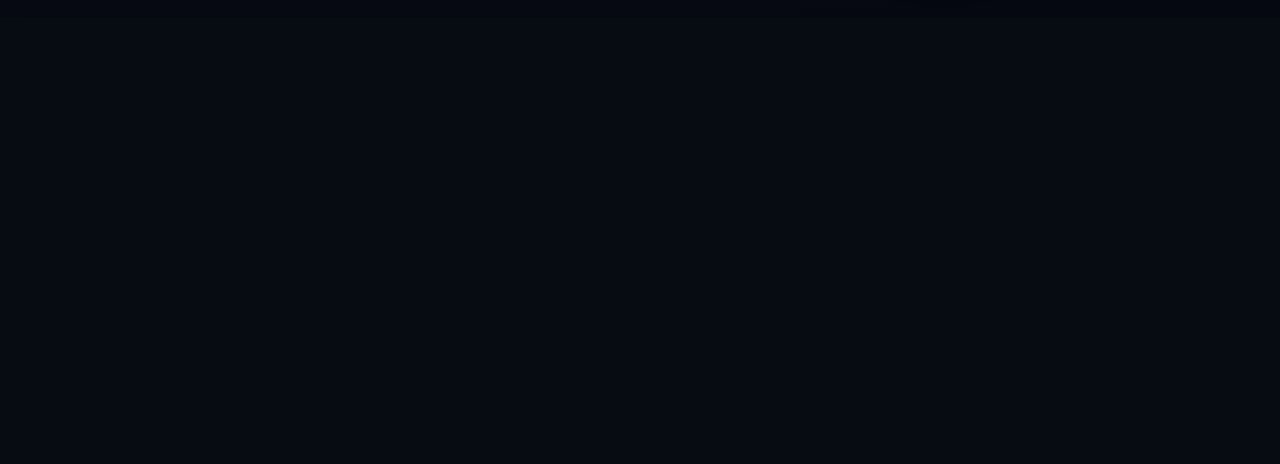
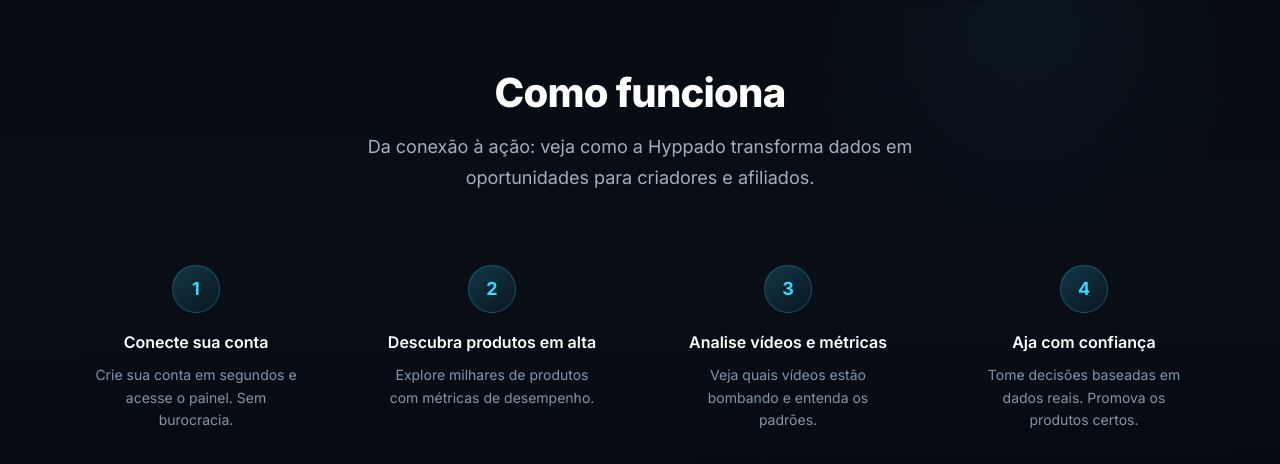
Before and after one commit to programistica/hyppado, a Next.js app: page / in a window 1280 px wide. Shown: the part 782-1246 px from the top of the page. Before the commit the page ends 800 px from the top, so only its background shows below. Built offline with nearby package versions, Linux system fonts and the light colour scheme.

Commit message:
feat(home): add Como funciona section with anchor scroll
- Add Como funciona section with 4 steps on homepage
- Update navbar to use smooth scroll for anchor links
- Remove /como-funciona separate page route
- Remove unused plans.ts data file
- Navbar now scrolls to #como-funciona section on home

```diff
--- a/app/page.tsx
+++ b/app/page.tsx
@@ -1,6 +1,7 @@
 "use client";
 
 import { useState } from "react";
+import { usePathname } from "next/navigation";
 import Image from "next/image";
 import {
   Box,
@@ -334,12 +335,22 @@
                     key={label}
                     href={href}
                     underline="none"
+                    onClick={(e) => {
+                      if (href.startsWith("#")) {
+                        e.preventDefault();
+                        document.getElementById(href.slice(1))?.scrollIntoView({
+                          behavior: "smooth",
+                          block: "start",
+                        });
+                      }
+                    }}
                     sx={{
                       fontSize: "0.875rem",
                       fontWeight: 500,
                       color: "#9AA8B8",
                       whiteSpace: "nowrap",
                       transition: "color 0.2s ease",
+                      cursor: "pointer",
                       "&:hover": {
                         color: "#fff",
                       },
@@ -409,7 +420,20 @@
                   <ListItemButton
                     component="a"
                     href={href}
-                    onClick={handleDrawerToggle}
+                    onClick={(e: React.MouseEvent) => {
+                      handleDrawerToggle();
+                      if (href.startsWith("#")) {
+                        e.preventDefault();
+                        setTimeout(() => {
+                          document
+                            .getElementById(href.slice(1))
+                            ?.scrollIntoView({
+                              behavior: "smooth",
+                              block: "start",
+                            });
+                        }, 300);
+                      }
+                    }}
                     sx={{
                       py: 1.5,
                       "&:hover": { background: "rgba(57,213,255,0.08)" },
@@ -596,6 +620,131 @@
             </Grid>
           </Container>
         </Box>
+
+        {/* ==================== COMO FUNCIONA SECTION ==================== */}
+        <Box
+          id="como-funciona"
+          component="section"
+          sx={{
+            py: { xs: 10, md: 14 },
+            background:
+              "linear-gradient(180deg, transparent 0%, rgba(13, 21, 32, 0.4) 50%, transparent 100%)",
+          }}
+        >
+          <Container maxWidth="lg">
+            <Typography
+              component="h2"
+              sx={{
+                fontSize: { xs: "1.75rem", sm: "2rem", md: "2.5rem" },
+                fontWeight: 800,
+                lineHeight: 1.15,
+                letterSpacing: "-0.02em",
+                color: "#fff",
+                textAlign: "center",
+                mb: 2,
+              }}
+            >
+              Como funciona
+            </Typography>
+            <Typography
+              sx={{
+                fontSize: { xs: "1rem", md: "1.125rem" },
+                color: "#A0B0C0",
+                textAlign: "center",
+                maxWidth: 560,
+                mx: "auto",
+                mb: 6,
+              }}
+            >
+              Da conexão à ação: veja como a Hyppado transforma dados em
+              oportunidades para criadores e afiliados.
+            </Typography>
+
+            <Grid container spacing={4} justifyContent="center">
+              {[
+                {
+                  step: "1",
+                  title: "Conecte sua conta",
+                  description:
+                    "Crie sua conta em segundos e acesse o painel. Sem burocracia.",
+                },
+                {
+                  step: "2",
+                  title: "Descubra produtos em alta",
+                  description:
+                    "Explore milhares de produtos com métricas de desempenho.",
+                },
+                {
+                  step: "3",
+                  title: "Analise vídeos e métricas",
+                  description:
+                    "Veja quais vídeos estão bombando e entenda os padrões.",
+                },
+                {
+                  step: "4",
+                  title: "Aja com confiança",
+                  description:
+                    "Tome decisões baseadas em dados reais. Promova os produtos certos.",
+                },
+              ].map((item) => (
+                <Grid item xs={12} sm={6} md={3} key={item.step}>
+                  <Box
+                    sx={{
+                      textAlign: "center",
+                      p: 3,
+                    }}
+                  >
+                    <Box
+                      sx={{
+                        width: 48,
+                        height: 48,
+                        borderRadius: "50%",
+                        background:
+                          "linear-gradient(135deg, rgba(57, 213, 255, 0.2) 0%, rgba(57, 213, 255, 0.05) 100%)",
+                        border: "1px solid rgba(57, 213, 255, 0.25)",
+                        display: "flex",
+                        alignItems: "center",
+                        justifyContent: "center",
+                        mx: "auto",
+                        mb: 2,
+                      }}
+                    >
+                      <Typography
+                        sx={{
+                          fontSize: "1.125rem",
+                          fontWeight: 700,
+                          color: "#39D5FF",
+                        }}
+                      >
+                        {item.step}
+                      </Typography>
+                    </Box>
+                    <Typography
+                      component="h3"
+                      sx={{
+                        fontSize: "1rem",
+                        fontWeight: 600,
+                        color: "#fff",
+                        mb: 1,
+                      }}
+                    >
+                      {item.title}
+                    </Typography>
+                    <Typography
+                      sx={{
+                        fontSize: "0.875rem",
+                        color: "#8595A5",
+                        lineHeight: 1.6,
+                      }}
+                    >
+                      {item.description}
+                    </Typography>
+                  </Box>
+                </Grid>
+              ))}
+            </Grid>
+          </Container>
+        </Box>
       </Box>
     </ThemeProvider>
   );
```
